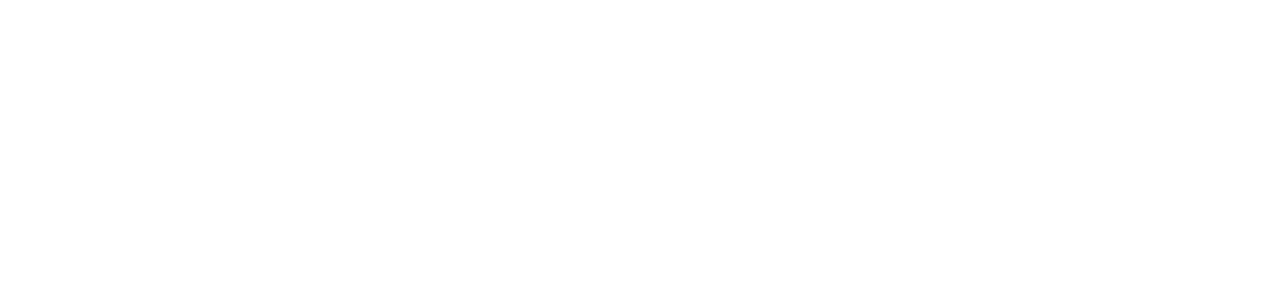
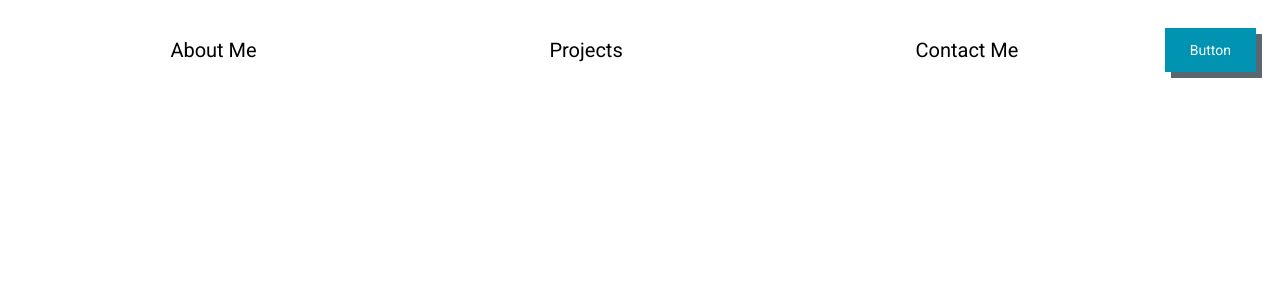
Before and after one commit to JeremyTrendoff81/FirstReactProject, a React (Create React App) app in the folder first-app/: page / in a window 1280 px wide. Shown: the top 300 px of the page. Built offline with nearby package versions, Linux system fonts and the light colour scheme.

Commit message:
NavBar Component Completed

```diff
--- a/first-app/src/App.js
+++ b/first-app/src/App.js
@@ -1,7 +1,7 @@
 import { createTheme, ThemeProvider } from '@material-ui/core/styles';
 import logo from './logo.svg';
 import './App.css';
-import CustonBtn from './components/CustonBtn';
+import NavBar from './components/NavBar';
 
 const theme = createTheme({
   palette: {
@@ -33,7 +33,7 @@
   return (
     <div className="App">
       <ThemeProvider theme={theme}>
-
+        <NavBar/>
       </ThemeProvider>
     </div>
   );
--- a/first-app/src/components/NavBar.js
+++ b/first-app/src/components/NavBar.js
@@ -0,0 +1,44 @@
+import React from 'react'
+import CustonBtn from './CustonBtn'
+import logo from '../logo.svg'
+import { Toolbar, Typography } from '@material-ui/core'
+import { makeStyles } from '@material-ui/core/styles'
+
+const styles = makeStyles({
+    bar: {
+        paddingTop: "1.15rem",
+        backgroundColor: "#fff",
+        '@media (max-width: 780px)': {
+            flexDirection: "row"
+        }
+    },
+
+    menuItem: {
+        cursor: "pointer",
+        flexGrow: 1,
+        "&:hover": {
+            color: "#5B6770"
+        },
+        '@media (max-width: 780px)': {
+            paddingBottom: "1rem"
+        }
+    }
+})
+
+export default function NavBar() {
+    const classes = styles()
+    return (
+        <Toolbar position="sticky" color="#B4B5DF" className={classes.bar}>
+            <Typography variant="h6" className={classes.menuItem}>
+                About Me
+            </Typography>
+            <Typography variant="h6" className={classes.menuItem}>
+                Projects
+            </Typography>
+            <Typography variant="h6" className={classes.menuItem}>
+                Contact Me
+            </Typography>
+            <CustonBtn txt="Button"/>
+        </Toolbar>
+    )
+}
```
